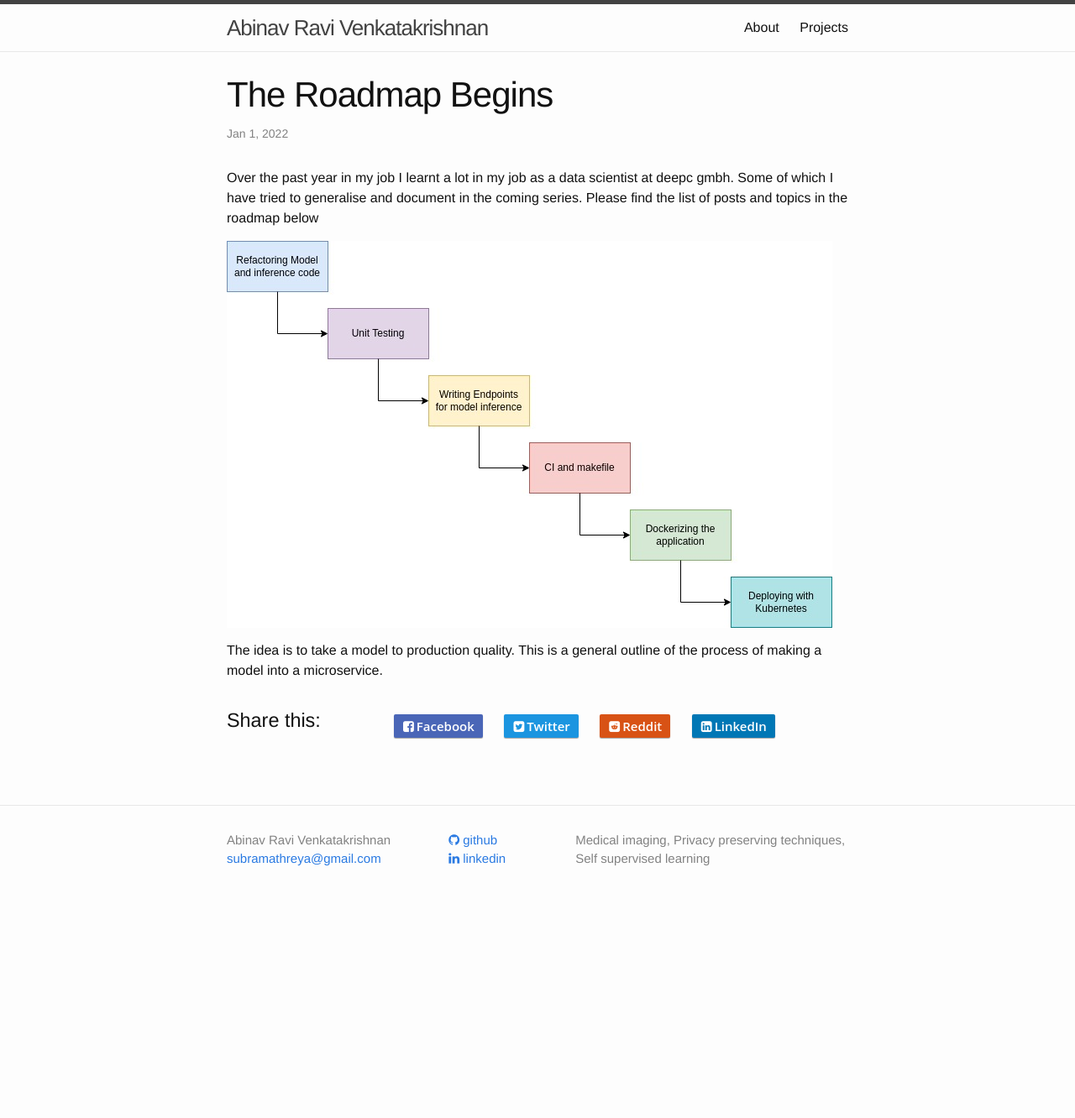
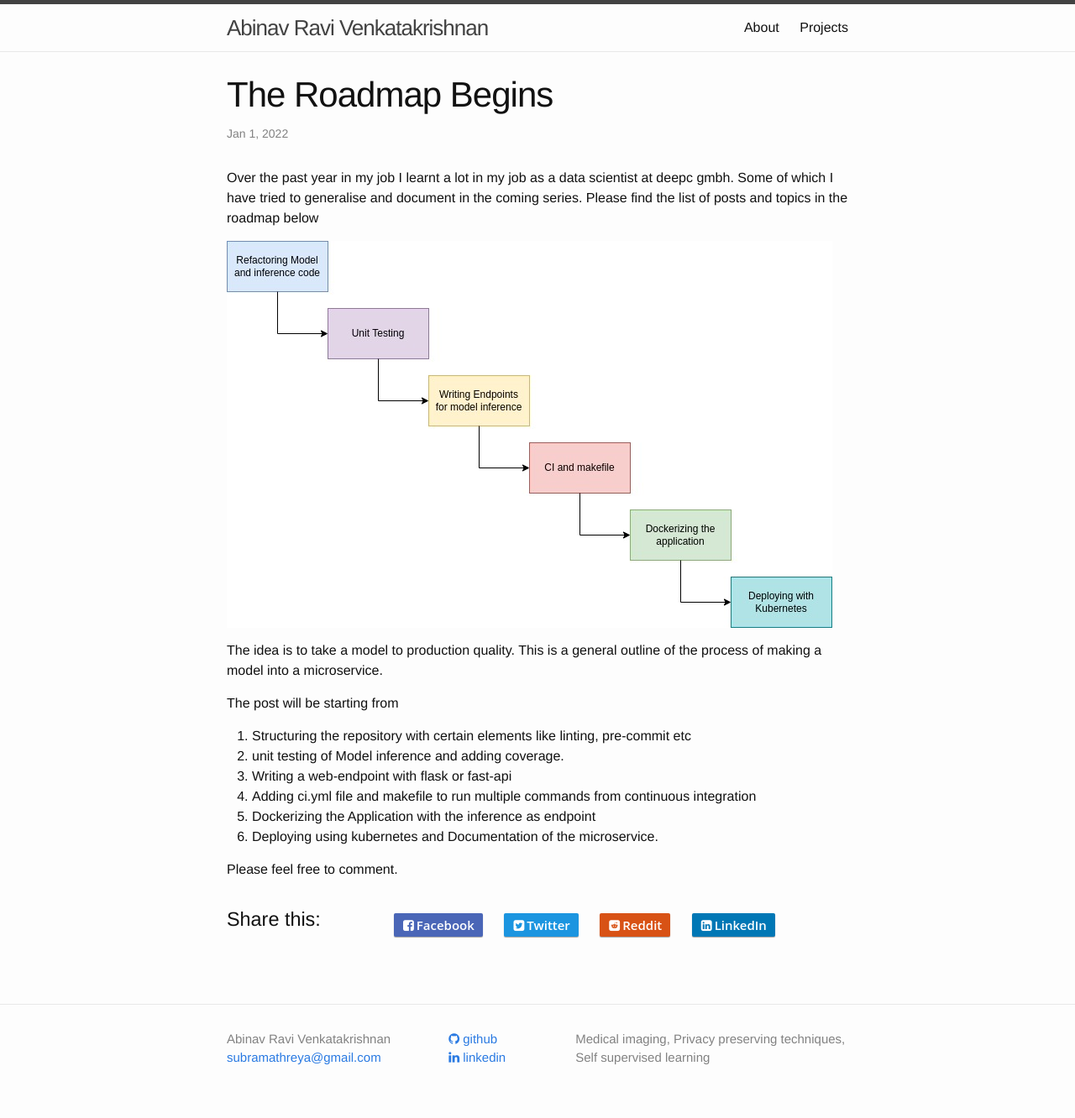
Before and after one commit to AbinavRavi/AbinavRavi.github.io, a Jekyll site: the page built from _posts/2022-01-01-Roadmap-begins.markdown, in a window 1280 px wide. Shown: the whole page at 84% size. Built offline with Jekyll 4.4.1, drawn with Linux system fonts in a browser that asks for light colours; nearby versions of some CDN libraries; comment, search, counter and statistics services are not loaded; before the commit the page ends 1095 px from its top, so only the background shows below that.

Commit message:
introduction to series, linting

```diff
--- a/_posts/2022-01-01-Roadmap-begins.markdown
+++ b/_posts/2022-01-01-Roadmap-begins.markdown
@@ -12,3 +12,13 @@ Over the past year in my job I learnt a lot in my job as a data scientist at dee
 ![Roadmap](</ml/Series1/Blog_Series_1.jpg>)
 
 The idea is to take a model to production quality. This is a general outline of the process of making a model into a microservice.
+
+The post will be starting from
+1. Structuring the repository with certain elements like linting, pre-commit etc
+2. unit testing of Model inference and adding coverage.
+3. Writing a web-endpoint with flask or fast-api
+4. Adding ci.yml file and makefile to run multiple commands from continuous integration
+5. Dockerizing the Application with the inference as endpoint
+6. Deploying using kubernetes and Documentation of the microservice.
+
+Please feel free to comment.
```
